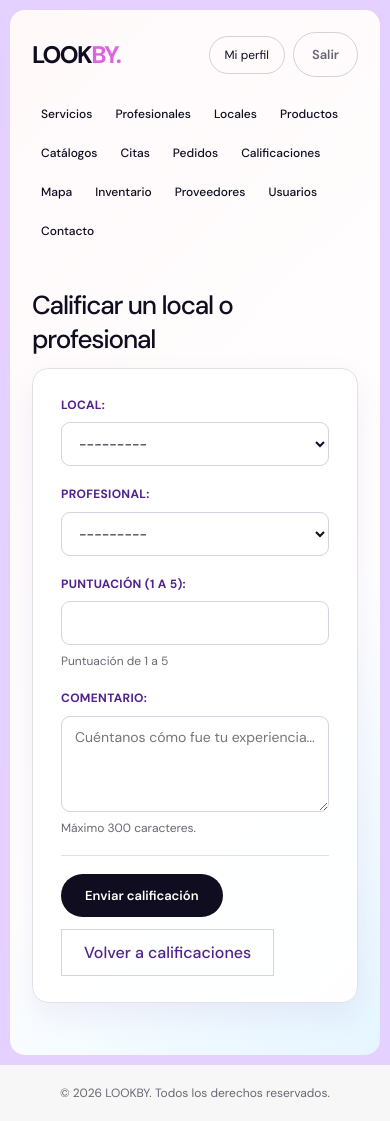
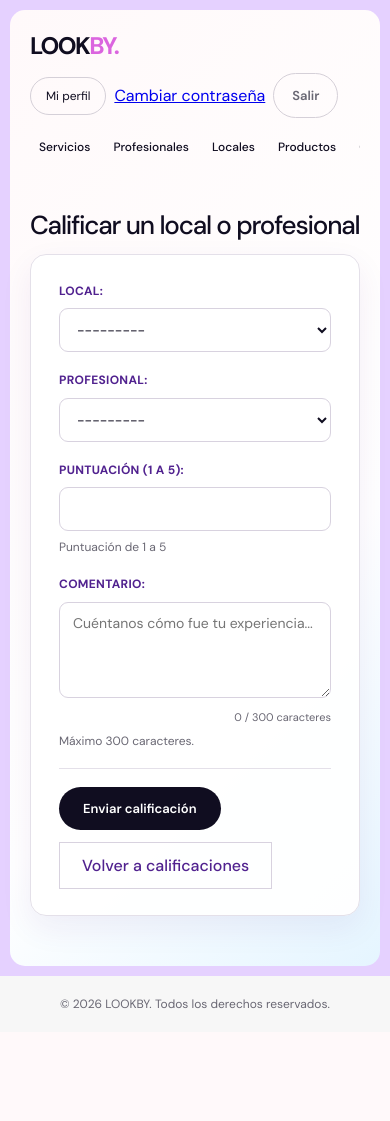
Before and after one commit to DeibyCamacho/LookByDJ, a Django app: page /calificaciones/crear/ in a window 390 px wide. After the commit the page ends 1009 px from the top, so only its background shows below. Run offline with Django 5.2, Linux system fonts and the light colour scheme; the visitor is signed in with stand-in values (Sample User, id 1); data that the repository does not hold is empty.

Commit message:
Mejora accesibilidad, contadores y diseno responsive
Contador de caracteres en textareas, errores anunciados, mensajes accesibles, tablas desplazables y estados vacios.

```diff
--- a/lookby_proyecto/inicio/static/inicio/css/home.css
+++ b/lookby_proyecto/inicio/static/inicio/css/home.css
@@ -35,6 +35,35 @@ body {
     font-family: 'DM Sans', sans-serif;
     background: #F7F7F7;
     color: var(--black);
+}
+
+/* Evita que palabras largas (URLs, correos, nombres sin espacios) rompan el layout. */
+.main-card,
+.contenido,
+.contenido p,
+.contenido ul li,
+.contenido th,
+.contenido td,
+.contenido form,
+.tarjeta-acceso,
+.floating-card,
+.card,
+.tarjeta,
+.mensajes li,
+.badge {
+    min-width: 0;
+    overflow-wrap: anywhere;
+    word-break: break-word;
+}
+
+/* Foco visible para navegación con teclado en enlaces y controles. */
+a:focus-visible,
+button:focus-visible,
+input:focus-visible,
+select:focus-visible,
+textarea:focus-visible {
+    outline: 2px solid var(--purple-dark);
+    outline-offset: 3px;
 }
 
 
@@ -495,6 +524,8 @@ body {
 
     .main-card {
         padding: 25px;
+        /* La altura fija de escritorio deja huecos enormes en pantallas pequeñas. */
+        min-height: 0;
     }
 
     .hero {
@@ -808,9 +839,72 @@ body {
     padding: 0;
     background: none;
     border: 0;
-    color: #B42318;
+    color: #8C1D13;
     font-size: 12px;
     font-weight: 600;
+}
+
+/* Errores de validación: el texto lo sigue generando el formulario. */
+.contenido form .errorlist {
+    display: grid;
+    gap: 4px;
+    margin: 6px 0 10px;
+    padding: 9px 12px;
+    background: #FFF3F1;
+    border: 1px solid #F6C9C2;
+    border-left: 4px solid #B42318;
+    border-radius: 8px;
+    overflow-wrap: anywhere;
+}
+
+.contenido form .errorlist li::before {
+    content: "\26A0\FE0F ";
+}
+
+/* Mensajes de error/avisos visibles (p. ej. el banner del mapa). */
+.mensajes li.error,
+.mensajes li.errorlist,
+.aviso-error,
+.mensaje-error {
+    background: #FFF3F1;
+    border: 1px solid #F6C9C2;
+    border-left: 4px solid #B42318;
+    color: #8C1D13;
+    border-radius: 10px;
+    padding: 11px 16px;
+    font-size: 13px;
+    font-weight: 600;
+    overflow-wrap: anywhere;
+}
+
+.aviso-error,
+.mensaje-error {
+    margin: 12px 0 18px;
+}
+
+/* Contador de caracteres insertado junto a los textarea con maxlength. */
+.contador-caracteres {
+    display: block;
+    margin-top: 5px;
+    font-size: 11px;
+    line-height: 1.4;
+    text-align: right;
+    color: var(--gray);
+}
+
+.contador-caracteres.contador-limite {
+    color: #8C1D13;
+    font-weight: 700;
+}
+
+/* Resúmenes recortados en tarjetas de lista: el enlace al detalle sigue visible. */
+.linea-limitada {
+    display: -webkit-box;
+    -webkit-box-orient: vertical;
+    -webkit-line-clamp: 3;
+    line-clamp: 3;
+    overflow: hidden;
+    overflow-wrap: anywhere;
 }
 
 .contenido form .acciones {
@@ -907,6 +1078,53 @@ body {
 .badge.warn {
     background: #FEF3C7;
     color: #B45309;
+}
+
+/* Tablets y móviles: tablas desplazables y navegación sin desbordar. */
+@media (max-width: 768px) {
+
+    .main-card {
+        min-height: 0;
+        padding: 20px;
+    }
+
+    .tabla-scroll {
+        overflow-x: auto;
+    }
+
+    .tabla-scroll table {
+        min-width: 480px;
+    }
+
+    .contenido th,
+    .contenido td {
+        padding: 10px 11px;
+        overflow-wrap: anywhere;
+        word-break: break-word;
+    }
+
+    .navbar {
+        gap: 12px;
+    }
+
+    .nav-links {
+        flex-wrap: nowrap;
+        overflow-x: auto;
+        padding-bottom: 4px;
+    }
+
+    .nav-links a {
+        white-space: nowrap;
+    }
+
+    .nav-actions {
+        margin-left: 0;
+        flex-wrap: wrap;
+    }
+
+    .paginacion {
+        gap: 6px;
+    }
 }
 
 @media (max-width: 700px) {
--- a/lookby_proyecto/templates/base.html
+++ b/lookby_proyecto/templates/base.html
@@ -5,6 +5,8 @@
 <head>
     <meta charset="UTF-8">
     <meta name="viewport" content="width=device-width, initial-scale=1.0">
+    <!-- Evita el 403 de los tiles de OpenStreetMap al venir de HTTPS. -->
+    <meta name="referrer" content="strict-origin-when-cross-origin">
     <title>{% block title %}LookBy | Encuentra tu estilo{% endblock %}</title>
 
     <link rel="stylesheet" href="{% static 'inicio/css/home.css' %}?v=3">
@@ -45,6 +47,7 @@
                 <div class="nav-actions">
                     {% if user.is_authenticated %}
                         <a href="{% url 'usuarios:perfil' %}" class="btn-start">Mi perfil</a>
+                        <a href="{% url 'usuarios:cambiar_clave' %}">Cambiar contraseña</a>
                         <form method="post" action="{% url 'usuarios:salir' %}" class="logout-form">
                             {% csrf_token %}
                             <button type="submit" class="btn-salir">Salir</button>
@@ -57,7 +60,7 @@
             </header>
 
             {% if messages %}
-                <ul class="mensajes">
+                <ul class="mensajes" aria-live="polite">
                     {% for mensaje in messages %}
                         <li class="{{ mensaje.tags }}">{{ mensaje }}</li>
                     {% endfor %}
@@ -75,5 +78,29 @@
 
 {% block extra_js %}{% endblock %}
 
+{# Contador accesible para todos los textareas con límite definido en el form. #}
+<script>
+document.addEventListener('DOMContentLoaded', function () {
+  // Los errores de campo deben anunciarse a lectores de pantalla.
+  document.querySelectorAll('.errorlist').forEach(function (lista) {
+    lista.setAttribute('role', 'alert');
+  });
+  document.querySelectorAll('textarea[maxlength]').forEach(function (area) {
+    var maximo = Number(area.getAttribute('maxlength'));
+    if (!maximo) { return; }
+    var contador = document.createElement('small');
+    contador.className = 'contador-caracteres';
+    contador.setAttribute('aria-live', 'polite');
+    area.insertAdjacentElement('afterend', contador);
+    function actualizar() {
+      contador.textContent = area.value.length + ' / ' + maximo + ' caracteres';
+      contador.classList.toggle('contador-limite', area.value.length >= maximo);
+    }
+    area.addEventListener('input', actualizar);
+    actualizar();
+  });
+});
+</script>
+
 </body>
 </html>
```
Also changed, not shown: other parts of lookby_proyecto/inicio/static/inicio/css/home.css (+77 -0 lines).
